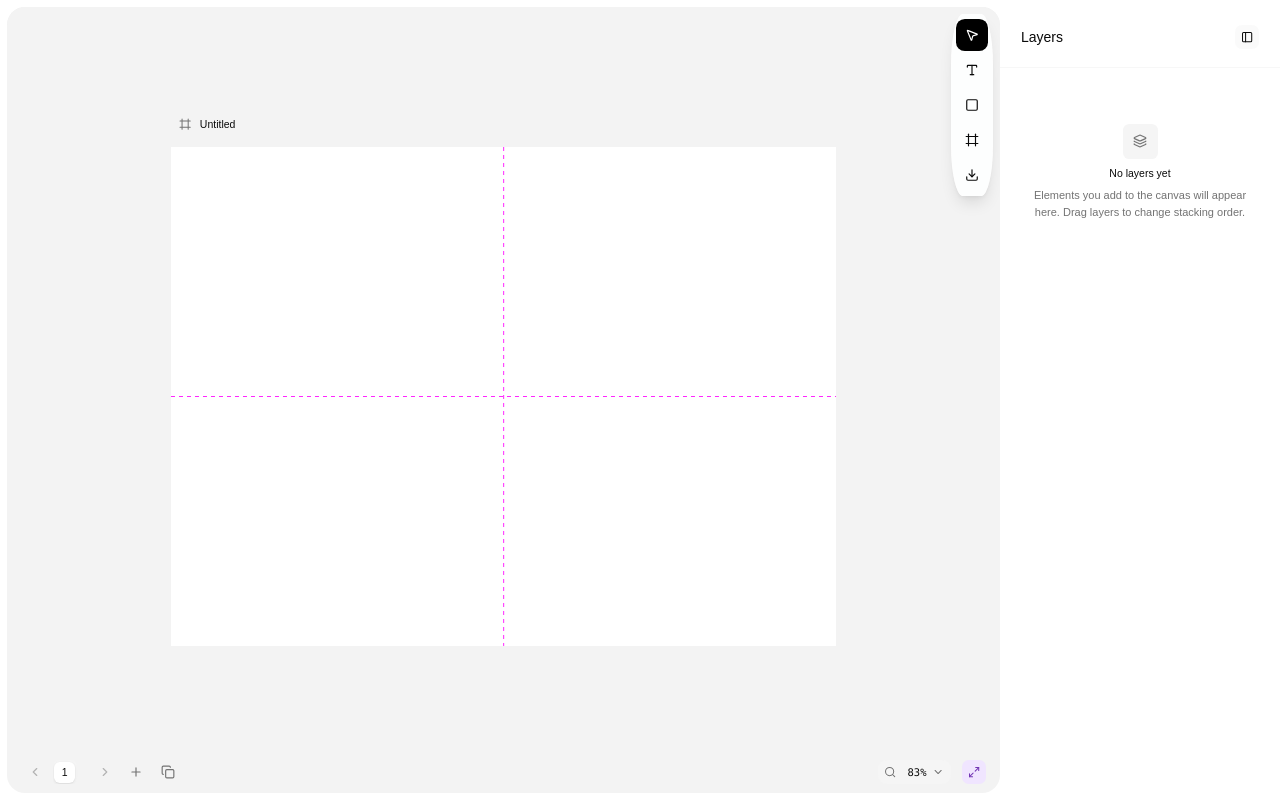
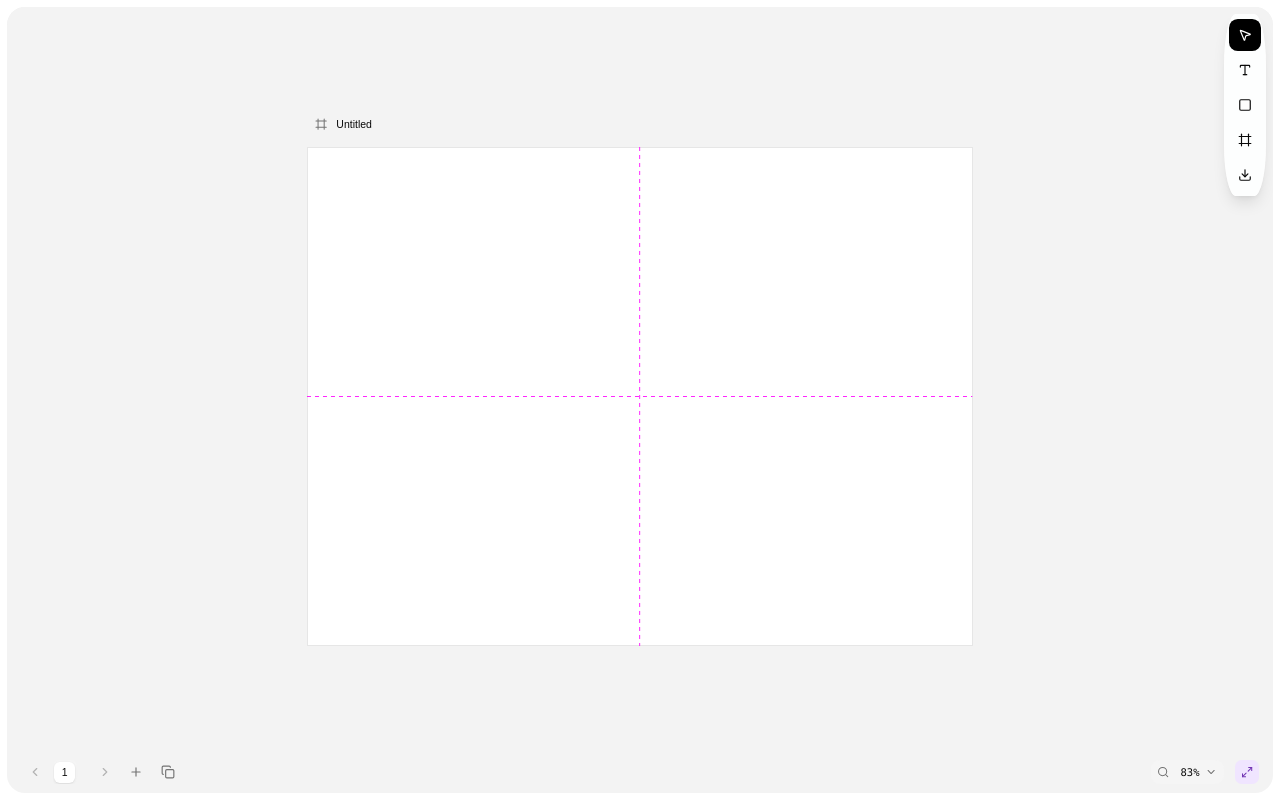
Before and after one commit to ydga/ydga.github.io, a React (Vite) app in the folder apps/web/: page / in a window 1280 px wide. Built offline with nearby package versions, Linux system fonts and the light colour scheme.

Commit message:
Default the properties panel to unpinned floating mode.
Add pin/unpin control: unpinned overlays the stage when an element, frame,
or export is active; pinned docks beside the canvas. Starts unpinned.

Co-authored-by: Yadira <yadiragzz@gmail.com>

```diff
--- a/apps/web/src/features/designer/components/designer-shell.tsx
+++ b/apps/web/src/features/designer/components/designer-shell.tsx
@@ -6,6 +6,7 @@ import { useDesignerFrames } from "@/features/designer/state/use-designer-frames
 import { useDesignerLayers } from "@/features/designer/state/use-designer-layers"
 import { useDesignerUi } from "@/features/designer/state/use-designer-ui"
 import { useFrameNameSync } from "@/features/designer/state/use-page-name-sync"
+import { cn } from "@workspace/ui/lib/utils"
 
 function shouldLetFieldHandleDeleteKey(event: KeyboardEvent): boolean {
   const candidates = [event.target, document.activeElement]
@@ -215,9 +216,30 @@ export function DesignerShell() {
     [frames.activeFrameId, ui]
   )
 
+  const contextPanelProps = {
+    ui,
+    frames,
+    getCanvasForFrame,
+    onImageUpload: frames.setBackgroundImage,
+    layers: layers.layers,
+    activeFrameId: frames.activeFrameId,
+    onReorderLayers: layers.reorderLayers,
+    onUpdateTextLayer: layers.updateTextLayer,
+    onUpdateShapeLayer: layers.updateShapeLayer,
+    onRemoveLayer: layers.removeLayer,
+    onShapeFillImageUpload: layers.setShapeFillImage,
+  }
+
+  const dockedPanelOccupiesSpace = ui.panelPinned && ui.isPanelVisible
+
   return (
     <div className="relative h-svh overflow-hidden bg-background">
-      <div className="flex h-full min-h-0 pt-2 pb-2 pl-2">
+      <div
+        className={cn(
+          "flex h-full min-h-0 pt-2 pb-2 pl-2",
+          !dockedPanelOccupiesSpace && "pr-2"
+        )}
+      >
         <MainStage
           ui={ui}
           frames={frames}
@@ -252,20 +274,18 @@ export function DesignerShell() {
           onSelectShapeLayer={handleSelectShapeLayer}
         />
 
-        <ContextPanel
-          ui={ui}
-          frames={frames}
-          getCanvasForFrame={getCanvasForFrame}
-          onImageUpload={frames.setBackgroundImage}
-          layers={layers.layers}
-          activeFrameId={frames.activeFrameId}
-          onReorderLayers={layers.reorderLayers}
-          onUpdateTextLayer={layers.updateTextLayer}
-          onUpdateShapeLayer={layers.updateShapeLayer}
-          onRemoveLayer={layers.removeLayer}
-          onShapeFillImageUpload={layers.setShapeFillImage}
-        />
+        {ui.panelPinned ? (
+          <ContextPanel layout="docked" {...contextPanelProps} />
+        ) : null}
       </div>
+
+      {!ui.panelPinned && ui.isPanelVisible ? (
+        <div className="pointer-events-none absolute inset-y-2 right-2 z-40 flex w-[var(--panel-width)]">
+          <div className="pointer-events-auto flex min-h-0 w-full flex-col overflow-hidden rounded-[18px] border border-border/30 bg-background shadow-xl">
+            <ContextPanel layout="floating" {...contextPanelProps} />
+          </div>
+        </div>
+      ) : null}
     </div>
   )
 }
--- a/apps/web/src/features/designer/components/layout/context-panel.tsx
+++ b/apps/web/src/features/designer/components/layout/context-panel.tsx
@@ -1,4 +1,4 @@
-import { PanelLeft } from "lucide-react"
+import { Pin, PinOff } from "lucide-react"
 
 import { LayersPanel } from "@/features/designer/components/layers/layers-panel"
 import {
@@ -36,6 +36,7 @@ import {
 import { cn } from "@workspace/ui/lib/utils"
 
 type ContextPanelProps = {
+  layout: "docked" | "floating"
   ui: DesignerUi
   frames: DesignerFrames
   getCanvasForFrame: (frameId: string) => HTMLCanvasElement | null
@@ -76,6 +77,7 @@ function getSelectedShapeLayer(
 }
 
 export function ContextPanel({
+  layout,
   ui,
   frames,
   getCanvasForFrame,
@@ -122,23 +124,42 @@ export function ContextPanel({
               ? "Shape"
               : getPanelTitle(selection)
 
+  const isFloating = layout === "floating"
+
   return (
     <aside
       className={cn(
-        "flex shrink-0 flex-col bg-background transition-[width,margin] duration-200 ease-out",
-        ui.panelOpen ? "w-[var(--panel-width)]" : "w-0 overflow-hidden"
+        "flex flex-col bg-background",
+        isFloating
+          ? "h-full w-full overflow-hidden"
+          : cn(
+              "shrink-0 transition-[width,margin] duration-200 ease-out",
+              ui.isPanelVisible
+                ? "w-[var(--panel-width)]"
+                : "w-0 overflow-hidden"
+            )
       )}
-      aria-hidden={!ui.panelOpen}
+      aria-hidden={!ui.isPanelVisible}
     >
-      <div className="flex h-full w-[var(--panel-width)] flex-col">
+      <div
+        className={cn(
+          "flex h-full flex-col",
+          isFloating ? "w-full" : "w-[var(--panel-width)]"
+        )}
+      >
         <div className={panelHeaderClassName}>
           <h2 className={panelTitleClassName}>{title}</h2>
           <PanelIconTileButton
             type="button"
-            aria-label="Toggle sidebar"
-            onClick={() => ui.togglePanel()}
+            aria-label={ui.panelPinned ? "Unpin sidebar" : "Pin sidebar"}
+            aria-pressed={ui.panelPinned}
+            onClick={() => ui.togglePanelPin()}
           >
-            <PanelLeft className={panelIconClassName} />
+            {ui.panelPinned ? (
+              <Pin className={panelIconClassName} />
+            ) : (
+              <PinOff className={panelIconClassName} />
+            )}
           </PanelIconTileButton>
         </div>
 
--- a/apps/web/src/features/designer/state/use-designer-ui.ts
+++ b/apps/web/src/features/designer/state/use-designer-ui.ts
@@ -21,10 +21,9 @@ export function useDesignerUi() {
     kind: "page",
     pageId: DEFAULT_FRAME_ID,
   })
-  const [frameEngagedId, setFrameEngagedId] = useState<string | null>(
-    DEFAULT_FRAME_ID
-  )
+  const [frameEngagedId, setFrameEngagedId] = useState<string | null>(null)
   const [panelOpen, setPanelOpen] = useState(true)
+  const [panelPinned, setPanelPinned] = useState(false)
   const [panelMode, setPanelMode] = useState<PanelMode>("layers")
   const [toolbarTool, setToolbarTool] = useState<ToolbarTool>("pointer")
   const [canvasTool, setCanvasToolState] = useState<CanvasTool>("select")
@@ -120,14 +119,14 @@ export function useDesignerUi() {
     setPanelOpen(true)
   }, [])
 
-  /** Switches panel mode and opens the panel. Collapsing is only via `togglePanel` (sidebar control). */
+  /** Switches panel mode and opens the panel. Pinning is only via `togglePanelPin`. */
   const togglePanelView = useCallback((view: PanelMode) => {
     setPanelMode(view)
     setPanelOpen(true)
   }, [])
 
-  const togglePanel = useCallback(() => {
-    setPanelOpen((open) => !open)
+  const togglePanelPin = useCallback(() => {
+    setPanelPinned((pinned) => !pinned)
   }, [])
 
   const effectiveScale = zoomMode === "fit" ? fitScale : manualZoom
@@ -140,20 +139,48 @@ export function useDesignerUi() {
   /** Keep the context panel in sync with toolbar tool and canvas selection. */
   useEffect(() => {
     queueMicrotask(() => {
-      if (toolbarTool === "pointer") {
-        setPanelMode(selection.kind === "page" ? "layers" : "document")
-        setPanelOpen(true)
+      if (toolbarTool === "export") {
+        setPanelMode("export")
+        if (panelPinned) {
+          setPanelOpen(true)
+        }
         return
       }
 
-      if (selection.kind !== "element") {
+      if (toolbarTool === "pointer") {
+        if (selection.kind === "element") {
+          setPanelMode("document")
+          setPanelOpen(true)
+          return
+        }
+
+        if (frameEngagedId === selection.pageId) {
+          setPanelMode("document")
+          if (panelPinned) {
+            setPanelOpen(true)
+          }
+          return
+        }
+
+        setPanelMode("layers")
         return
       }
 
-      setPanelMode("document")
-      setPanelOpen(true)
+      if (selection.kind === "element") {
+        setPanelMode("document")
+        setPanelOpen(true)
+      }
     })
-  }, [toolbarTool, selection])
+  }, [toolbarTool, selection, panelPinned, frameEngagedId])
+
+  const isFramePanelEngaged =
+    selection.kind === "page" && frameEngagedId === selection.pageId
+
+  const isPanelVisible = panelPinned
+    ? panelOpen
+    : selection.kind === "element" ||
+      isFramePanelEngaged ||
+      toolbarTool === "export"
 
   const zoomFit = useCallback(() => {
     setZoomMode("fit")
@@ -176,10 +203,12 @@ export function useDesignerUi() {
     selectPointerTool,
     panelOpen,
     setPanelOpen,
+    panelPinned,
+    isPanelVisible,
     panelMode,
     setPanelMode,
     togglePanelView,
-    togglePanel,
+    togglePanelPin,
     zoomMode,
     manualZoom,
     fitScale,
```
